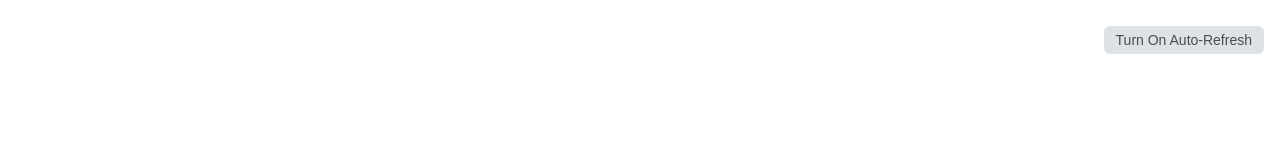
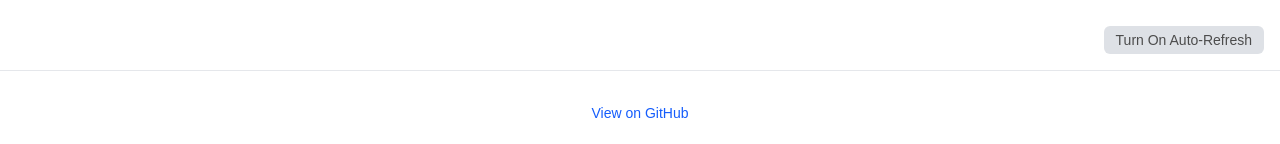
Before and after one commit to jackjona/LookUp, a Next.js app: page / in a window 1280 px wide. Shown: the part 730-874 px from the top of the page. Before the commit the page ends 800 px from the top, so only its background shows below. Built offline with nearby package versions, Linux system fonts and the light colour scheme; no server answers.

Commit message:
add a footer

```diff
--- a/src/app/page.js
+++ b/src/app/page.js
@@ -8,6 +8,18 @@ export default async function Home() {
         <br />
         <FlightDetails />
       </main>
+      <footer className="w-full text-center py-6 border-t border-gray-200 dark:border-gray-700 bg-white dark:bg-gray-800 text-sm text-gray-600 dark:text-gray-400">
+        <div className="container mx-auto px-4">
+          <a
+            href="https://github.com/jackjona/lookup"
+            target="_blank"
+            rel="noopener noreferrer"
+            className="mt-2 inline-block hover:underline text-blue-600 dark:text-blue-400 hover:text-blue-700 dark:hover:text-blue-300 transition-colors duration-200"
+          >
+            View on GitHub
+          </a>
+        </div>
+      </footer>
     </>
   );
 }
--- a/src/components/FlightDetails.js
+++ b/src/components/FlightDetails.js
@@ -186,7 +186,7 @@ export default function FlightDetails() {
           </div>
         )}
       </div>
-
+      {flights && (
         <div id="customCoordinates" className="mb-10 mx-10">
           <div
             onClick={() => setShowForm((prev) => !prev)}
@@ -214,8 +214,8 @@ export default function FlightDetails() {
           {showForm && (
             <form
               onSubmit={handleSubmit}
-            className="mb-10 mx-auto p-7 rounded-b-xl shadow-sm flex flex-col gap-5 items-center transform transition duration-300 hover:shadow-md border border-t-0 bg-gray-50 hover:bg-gray-100 border-gray-200
-             dark:bg-white/20 dark:hover:bg-white/10 dark:border-gray-500"
+              className="mb-10 mx-auto p-7 rounded-b-xl shadow-sm flex flex-col gap-5 items-center transform transition duration-300 hover:shadow-md border border-t-0 bg-gray-50 border-gray-200
+             dark:bg-white/20 dark:border-gray-500"
             >
               <div className="flex flex-col w-full">
                 <label
@@ -271,7 +271,7 @@ export default function FlightDetails() {
             </form>
           )}
         </div>
-
+      )}
       <button
         id="autoRefreshButton"
         onClick={toggleRefresh}
```
Lines whose indentation alone changed are shown as unchanged.
